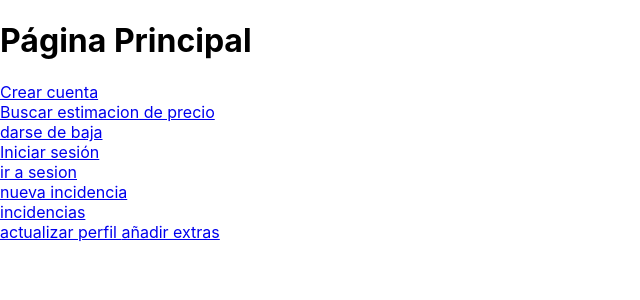
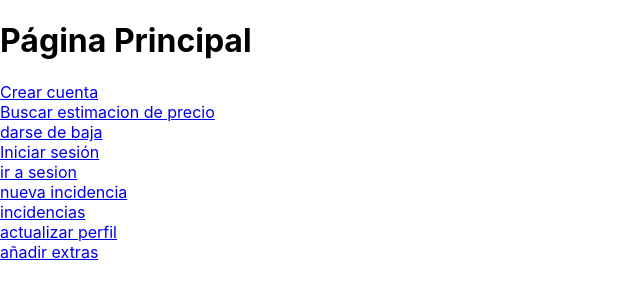
Before and after one commit to AlexanderAlvarezMarques/GS1-Final-Project, a React (Create React App) app: page / in a window 1280 px wide. Shown: the top 300 px of the page, without its empty margins (0-640 px from the left). Built offline with nearby package versions, Linux system fonts and the light colour scheme; no server answers; the database is empty.

Commit message:
va cuadno quiere

```diff
--- a/src/componentes/PagePrincipal.js
+++ b/src/componentes/PagePrincipal.js
@@ -5,7 +5,10 @@ import { auth, firestore } from "../firebaseConfig";
 
 const PagePrincipal = () => {
   const [seg, getSeguro] = useState([]);
-  const list = document.querySelector('ul');
+  const list = document.getElementById("seguros");
+
+  const printseg = () => {
+
     const addSeguro = (seguro) => {
       let html = `<li>
       <div>
@@ -33,9 +36,13 @@ const PagePrincipal = () => {
         });
       })
       .catch((error) => console.log(error));
+  };
+  return (
 
-  return (
+
     <Fragment>
+      <html lang="en">
+      <body>
       <h1>Página Principal</h1>
       <Link to={"/signUp"}> Crear cuenta </Link>
       <br></br>
@@ -52,8 +59,13 @@ const PagePrincipal = () => {
       <Link to={"/Incidences"}>incidencias </Link>
       <br></br>
       <Link to={"/actualizarPerfil"}>actualizar perfil </Link>
+      <br></br>
       <Link to={"/extras"}>añadir extras </Link>
-      <ul></ul>
+      <br></br>
+      <div id="seguros"></div>
+      {printseg()}
+      </body>
+      </html>
     </Fragment>
   );
 };
```
Also changed, not shown: 1 other file (tests, documents, lock files or other folders). Lines whose indentation alone changed are shown as unchanged.
